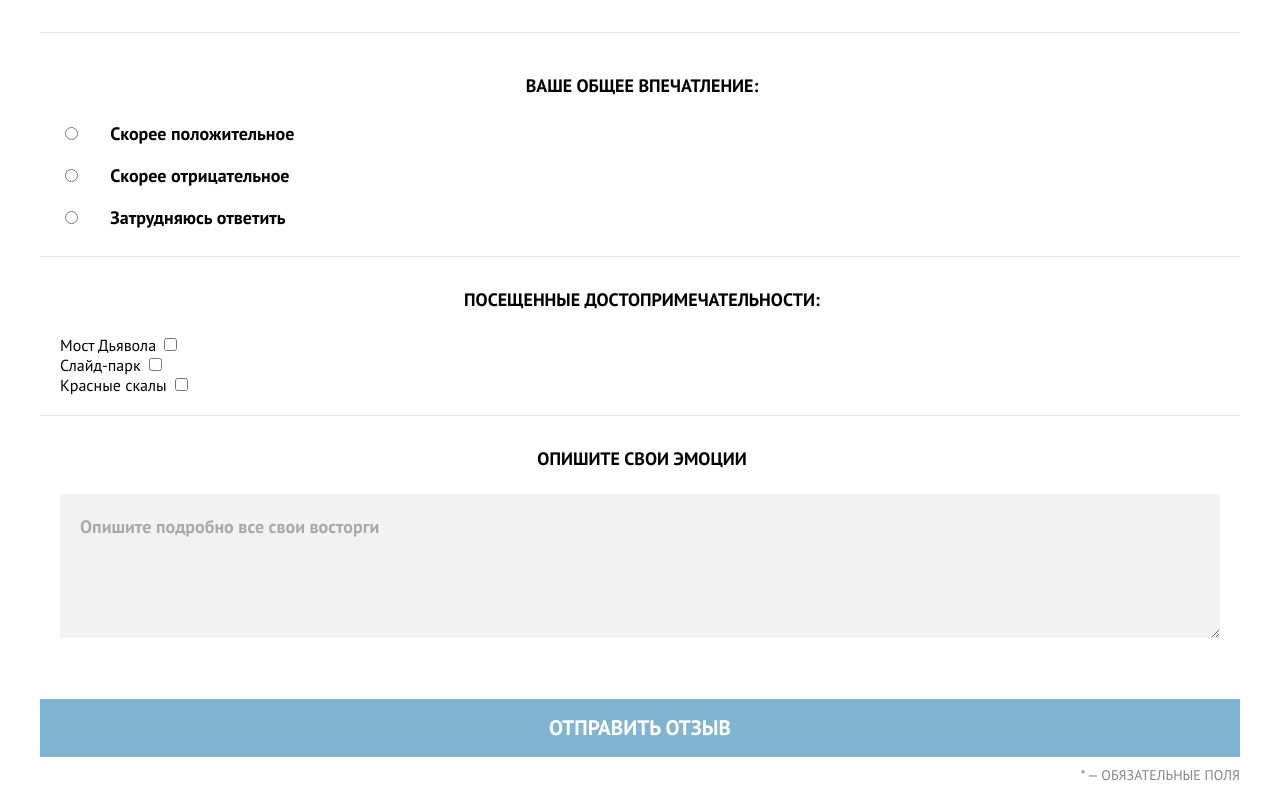
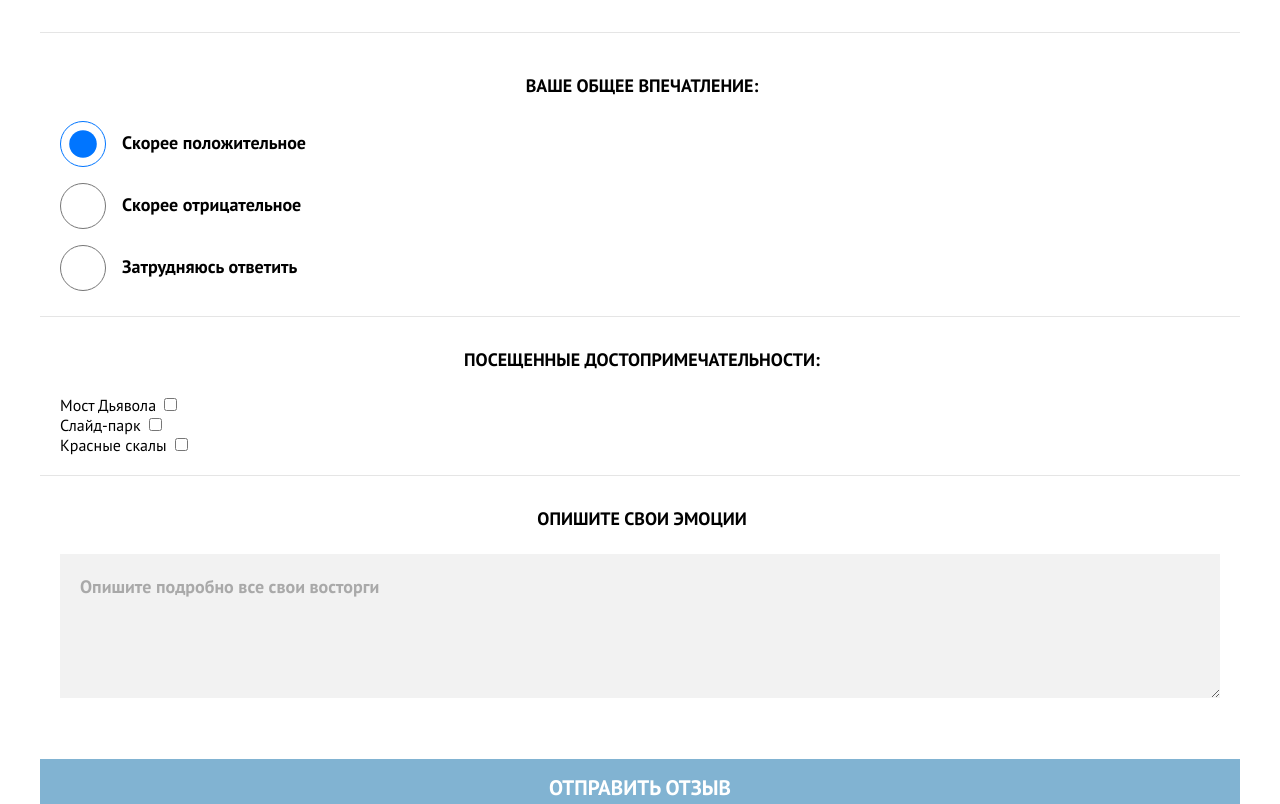
Before and after one commit to htmlacademy-adaptive/2125811-sedona-26, a website: page source/form.html in a window 1280 px wide. Shown: the part 1201-2005 px from the top of the page. Drawn offline with nearby package versions, Linux system fonts and the light colour scheme; files that its build step writes are made by us from their sources.

```diff
--- a/source/form.html
+++ b/source/form.html
@@ -21,7 +21,7 @@
       <div class="navigation__wrapper">
         <ul class="navigation__list site-list">
           <li class="site-list__item">
-            <a class="site-list__link"  href="index.html">Главная</a>
+            <a class="site-list__link" href="index.html">Главная</a>
           </li>
           <li class="site-list__item">
             <a class="site-list__link" href="catalog.html">Фото и видео</a>
@@ -76,7 +76,8 @@
             <li class="contact__item">
               <label class="contact__desc" for="phone-number">Контактный телефон*:</label>
               <div class="contact__input-container">
-                <input class="contact__input" id="phone-number" type="number" name="phone-number" placeholder="Введите телефон" required>
+                <input class="contact__input" id="phone-number" type="number" name="phone-number"
+                  placeholder="Введите телефон" required>
                 <span class="contact__input__icon">
                   <svg width="18" height="18" viewBox="0 0 18 18" fill="none" xmlns="http://www.w3.org/2000/svg">
                     <path
@@ -89,9 +90,11 @@
             <li class="contact__item">
               <label class="contact__desc" for="user-mail">Электронная почта*:</label>
               <div class="contact__input-container">
-                <input class="contact__input" id="user-mail" type="e-mail" name="user-mail" placeholder="Введите e-mail"required>
+                <input class="contact__input" id="user-mail" type="e-mail" name="user-mail" placeholder="Введите e-mail"
+                  required>
                 <span class="contact__input__icon">
-                  <svg width="18" height="18" viewBox="0 0 18 18" fill="none" xmlns="http://www.w3.org/2000/svg">/*Вставить иконку Емэйла*/
+                  <svg width="18" height="18" viewBox="0 0 18 18" fill="none"
+                    xmlns="http://www.w3.org/2000/svg">/*Вставить иконку Емэйла*/
                     <path
                       d="M3.6 7.8c1.4 2.8 3.8 5.1 6.6 6.6l2.2-2.2c.3-.3.7-.4 1-.2 1.1.4 2.3.6 3.6.6.6 0 1 .4 1 1V17c0 .6-.4 1-1 1C7.6 18 0 10.4 0 1c0-.6.4-1 1-1h3.5c.6 0 1 .4 1 1 0 1.2.2 2.4.6 3.6.1.3 0 .7-.2 1L3.6 7.8Z"
                       fill="#010101" />
@@ -104,27 +107,14 @@
         <fieldset class="form__item user-experience">
           <legend class="form__title ">Ваше общее впечатление:</legend>
           <ul class="form__list user-experience__list">
-            <li class="user-experience__item">
-              <label class="control radio" for="good-experience">
-                <input class="control__input" type="radio" name="good-experience" id="good-experience" >
-                <span class="control__icon"></span>
-                <span class="control__label"> Скорее положительное</span>
-              </label>
-            </li>
-            <li class="user-experience__item">
-              <label class="control radio" for="bad-experience">
-                <input class="control__input" type="radio" name="bad-experience" id="bad-experience">
-                <span class="control__icon"></span>
-                <span class="control__label">Скорее отрицательное</span>
-              </label>
-            </li>
-            <li class="user-experience__item">
-              <label class="control radio" for="doubtful-experience">
-                <input class="control__input" type="radio" name="doubtful-experience" id="doubtful-experience">
-                <span class="control__icon"></span>
-                <span class="control__label">Затрудняюсь ответить</span>
-              </label>
-            </li>
+            <input class="control__input" type="radio" id="good-experience" name="contact" value="Good" checked>
+            <label class="control radio" for="good-experience">Скорее положительное</label>
+
+            <input class="control__input" type="radio" id="bad-experience" name="contact" value="Bad">
+            <label class="control radio" for="bad-experience">Скорее отрицательное</label>
+
+            <input class="control__input" type="radio" id="doubtful-experience" name="contact" value="Doubtful">
+            <label class="control radio" for="doubtful-experience">Затрудняюсь ответить</label>
           </ul>
         </fieldset>
         <fieldset class="form__item visited-places">
@@ -146,7 +136,7 @@
         </fieldset>
         <fieldset class="form__item emotion-users">
           <legend class="form__title">Опишите свои эмоции</legend>
-          <textarea class="emotion-users__text" name="emotion-users" id="emotion-users"  rows="4"
+          <textarea class="emotion-users__text" name="emotion-users" id="emotion-users" rows="4"
             placeholder="Опишите подробно все свои восторги"></textarea>
         </fieldset>
         <button class="form__button button" type="submit">Отправить отзыв</button>
@@ -222,4 +212,5 @@
   </div>
   <script src="js/script.js"></script>
 </body>
+
 </html>
--- a/source/less/blocks/user-experience.less
+++ b/source/less/blocks/user-experience.less
@@ -8,13 +8,25 @@
  }
 
  .user-experience__list{
-
+    display: grid;
+    grid-template-columns: 46px 1fr;
+    grid-template-rows: 1fr 1fr 1fr;
+    gap: 16px;
  }
 
- .user-experience__item{
-  margin-bottom: 16px;
-  &:last-child{
-    margin-bottom: 0;
+ .control{
+  padding: 9px 0;
+  .heading();
+  text-transform: none;
+  text-align: left;
+  &__input{
+    margin: 0;
+    width: 46px;
+    height: 46px;
+    background-color: @input-color;
+    border: none;
+    &:checked {
+
+    }
   }
-
  }
```
